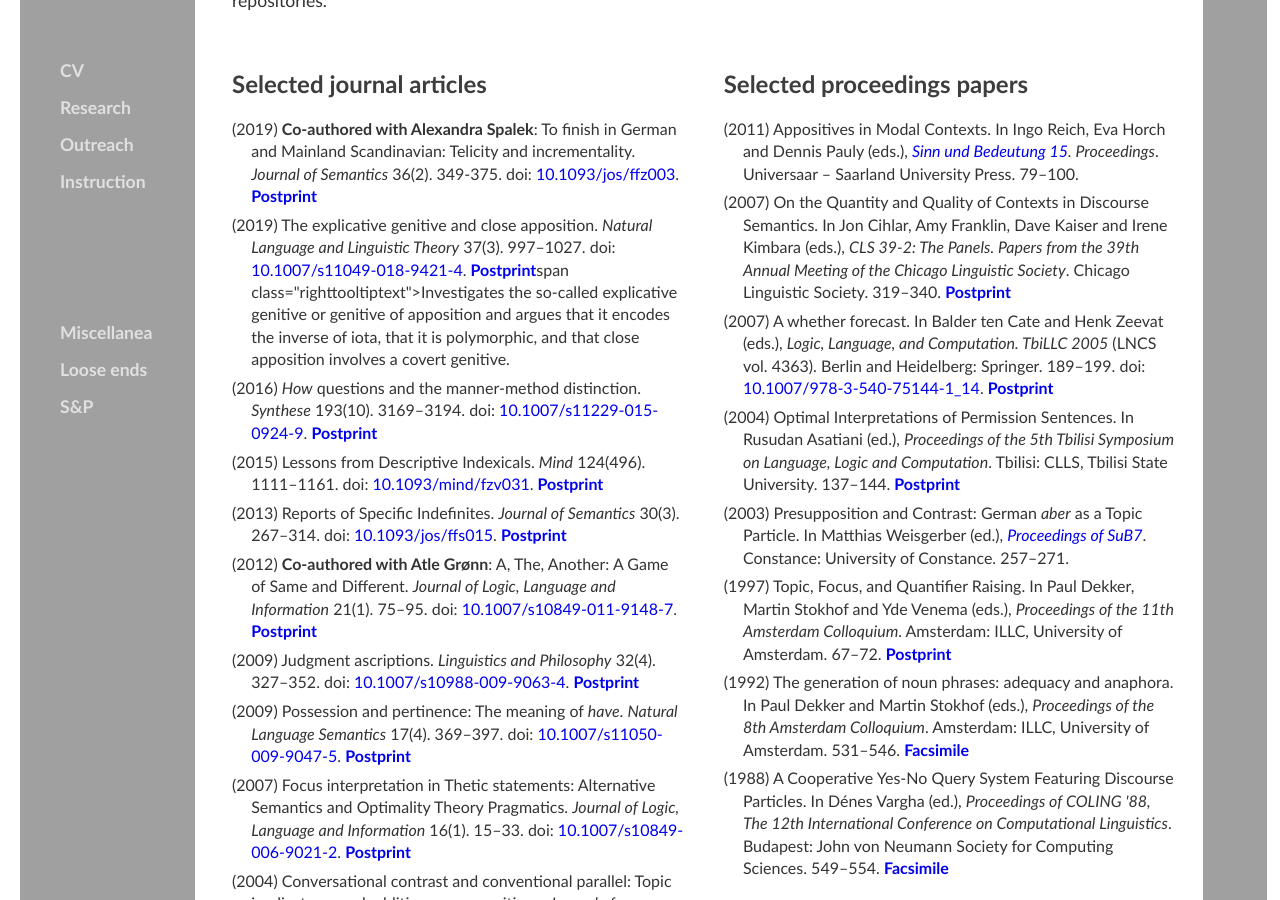
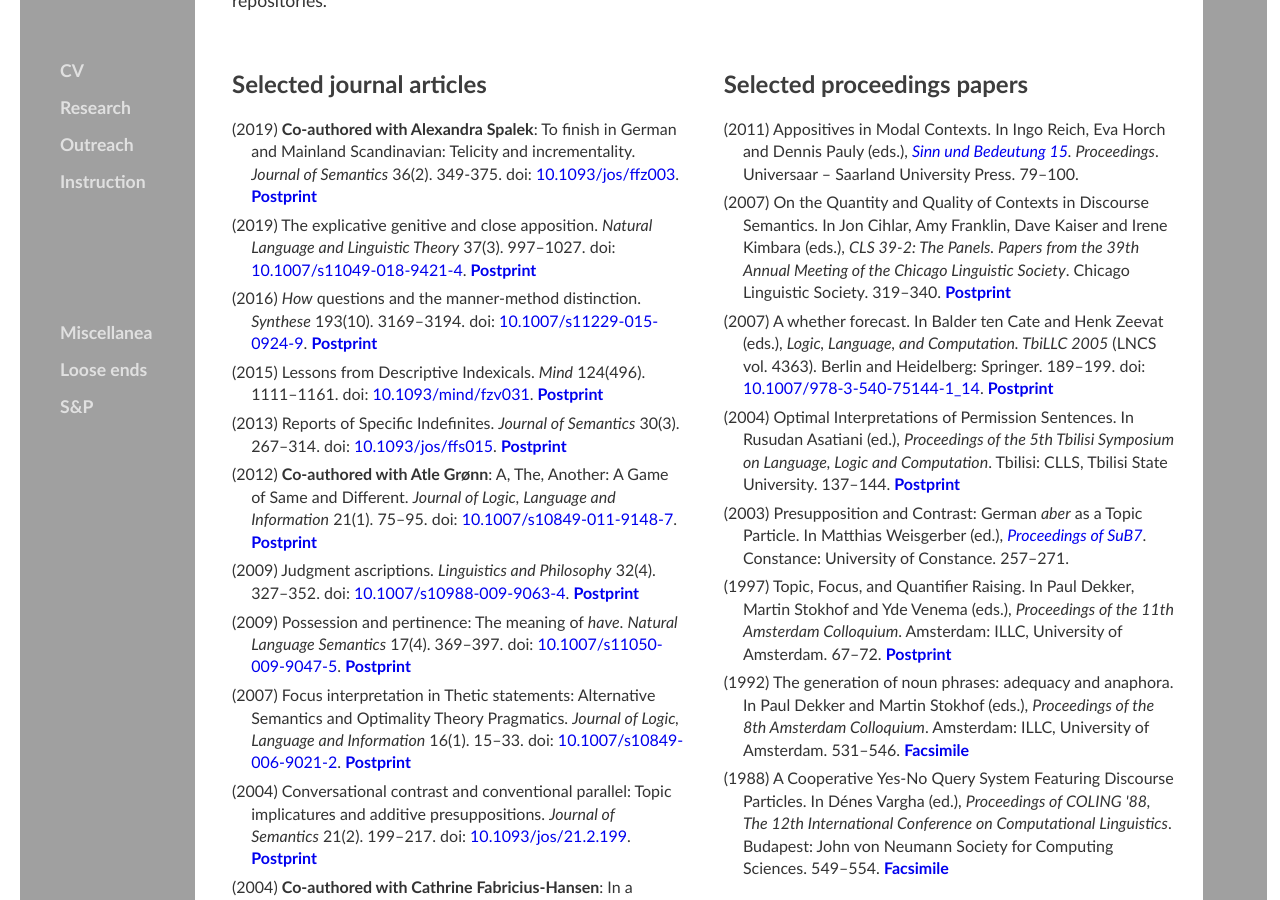
Before and after one commit to kjelljs/kjelljs.github.io, a Jekyll site: the page built from research/index.html, in a window 1280 px wide and 900 px high, scrolled down 436 px. Built offline with Jekyll 4.4.1, drawn with Linux system fonts in a browser that asks for light colours.

Commit message:
Update index.html

```diff
--- a/research/index.html
+++ b/research/index.html
@@ -27,9 +27,10 @@
 <div class="left"></br>
     <h2 id="jour">Selected journal articles</h2>
 	    <ul id="pubs">
-		    <li>(2019) <b>Co-authored with Alexandra Spalek</b>: To finish in German and Mainland Scandinavian: Telicity and incrementality. <i>Journal of Semantics</i> 36(2). 349-375. doi: <a href="https://doi.org/10.1093/jos/ffz003">10.1093/jos/ffz003</a>. <a href="/pdf/Fertig_JoS.pdf"><b>Postprint</b></a></li>
-		    <li><div class="righttooltip">(2019) The explicative genitive and close apposition. <i>Natural Language and Linguistic Theory</i> 37(3). 997–1027. doi: <a href="https://doi.org/10.1007/s11049-018-9421-4">10.1007/s11049-018-9421-4</a>. <a href="/pdf/genexR3.pdf"><b>Postprint</b></a>span class="righttooltiptext">Investigates the so-called explicative genitive or genitive of apposition and argues that it encodes the inverse of iota, that it is polymorphic, and that close apposition involves a covert genitive.</span>
-</div</li>
+		    <li><div class="righttooltip">(2019) <b>Co-authored with Alexandra Spalek</b>: To finish in German and Mainland Scandinavian: Telicity and incrementality. <i>Journal of Semantics</i> 36(2). 349-375. doi: <a href="https://doi.org/10.1093/jos/ffz003">10.1093/jos/ffz003</a>. <a href="/pdf/Fertig_JoS.pdf"><b>Postprint</b></a><span class="righttooltiptext">Investigates the so-called explicative genitive or genitive of apposition and argues that it encodes the inverse of iota, that it is polymorphic, and that close apposition involves a covert genitive.</span>
+			    </div></li>
+		    <li><div class="righttooltip">(2019) The explicative genitive and close apposition. <i>Natural Language and Linguistic Theory</i> 37(3). 997–1027. doi: <a href="https://doi.org/10.1007/s11049-018-9421-4">10.1007/s11049-018-9421-4</a>. <a href="/pdf/genexR3.pdf"><b>Postprint</b></a><span class="righttooltiptext">Investigates the so-called explicative genitive or genitive of apposition and argues that it encodes the inverse of iota, that it is polymorphic, and that close apposition involves a covert genitive.</span>
+			    </div></li>
 		    <li><div class="righttooltip">(2016) <i>How</i> questions and the manner-method distinction. <i>Synthese</i> 193(10). 3169–3194. doi: <a href="https://doi.org/10.1007/s11229-015-0924-9">10.1007/s11229-015-0924-9</a>. <a href="/pdf/HowQ4.pdf"><b>Postprint</b></a><span class="righttooltiptext">Investigates the many ways to respond to <i>how</i> questions and their correlations with partial/complete answers and the distinction between manners and methods, and distinguishes between manner questions where <i>how</i> modifies a concrete predicate and method questions where <i>how</i> is an argument of an abstract predicate.</span>
 			    </div></li>
 		    <li><div class="righttooltip">(2015) Lessons from Descriptive Indexicals. <i>Mind</i> 124(496). 1111–1161. doi: <a href="https://doi.org/10.1093/mind/fzv031">10.1093/mind/fzv031</a>. <a href="/pdf/LdescMar2014CE.pdf"><b>Postprint</b></a><span class="righttooltiptext">Aims to show that there is a division of labor between the two principal methods for analyzing <i>de re</i> readings of definite descriptions in intensional contexts, the actuality method and the acquaintance method, and to identify criteria for choosing among alternative ways to model the latter method.</span></div></li>
@@ -68,7 +69,7 @@
 	<li><div class="lefttooltip">(2003) Presupposition and Contrast: German <em>aber</em> as a Topic Particle. In Matthias Weisgerber (ed.), <a href="https://kops.uni-konstanz.de/bitstream/handle/123456789/3807/ap114.pdf?sequence=1&isAllowed=y"><em>Proceedings of SuB7</em></a>. Constance: University of Constance. 257–271.<span class="lefttooltiptext">I propose to analyse the German contrast item <i>aber</i> as a topic-sensitive presupposition trigger, essentially the negative counterpart of the additive item <i>auch</i>. Special interpretations like Concession and Denial of Expectation are argued to be Relevance-based implicatures arising through the alternativeness relation.</span></div></li>
 	<li><div class="lefttooltip">(1997) Topic, Focus, and Quantifier Raising. In Paul Dekker, Martin Stokhof and Yde Venema (eds.), <em>Proceedings of the 11th Amsterdam Colloquium</em>. Amsterdam: ILLC, University of Amsterdam. 67–72. <a href="/pdf/Amsterdam97.pdf"><b>Postprint</b></a><span class="lefttooltiptext">Arguing that Quantifier Raising is information structurally driven, more specifically, that it is covert Contrastive Topic raising.</span>
 </div></li>
-	<li><div class="lefttooltip">(1992) The generation of noun phrases: adequacy and anaphora. In Paul Dekker and Martin Stokhof (eds.), <em>Proceedings of the 8th Amsterdam Colloquium</em>. Amsterdam: ILLC, University of Amsterdam. 531–546. <a href="/pdf/saeboe1992.pdf"><b>Facsimile</b></a><span class="lefttooltiptext">I present an algorithm set in a Prolog program for generating discourses with definite and indefinite DPs, including definite descriptions containing pronouns, from discourse representations. In this framework, I develop a formal definition of the Principle of Adequacy (Dale 1988) and show how it must be modified for the discourse to preserve the truth conditions of the representation.</span>
+	<li><div class="lefttooltip">(1992) The generation of noun phrases: adequacy and anaphora. In Paul Dekker and Martin Stokhof (eds.), <em>Proceedings of the 8th Amsterdam Colloquium</em>. Amsterdam: ILLC, University of Amsterdam. 531–546. <a href="/pdf/saeboe1992.pdf"><b>Facsimile</b></a><span class="lefttooltiptext">I present an algorithm set in a Prolog program for generating discourses with definite and indefinite DPs, including definite descriptions containing pronouns, from discourse representations, and develop a formal definition of the Principle of Adequacy (Dale 1988) and show how it must be modified for the discourse to preserve the truth conditions of the representation.</span>
 </div></li>
 	<li><div class="lefttooltip">(1988) A Cooperative Yes-No Query System Featuring Discourse Particles. In Dénes Vargha (ed.), <em>Proceedings of COLING '88, The 12th International Conference on Computational Linguistics</em>. Budapest: John von Neumann Society for Computing Sciences. 549–554. <a href="/pdf/coling88.pdf"><b>Facsimile</b></a><span class="lefttooltiptext">I present an algorithm set in a Prolog program for generating cooperative, complex responses to polar questions where the logical discourse relations between the response particle and the continuation as well as within the continuation are reflected by appropriate discourse particles.</span>
 		</div></li>
```
